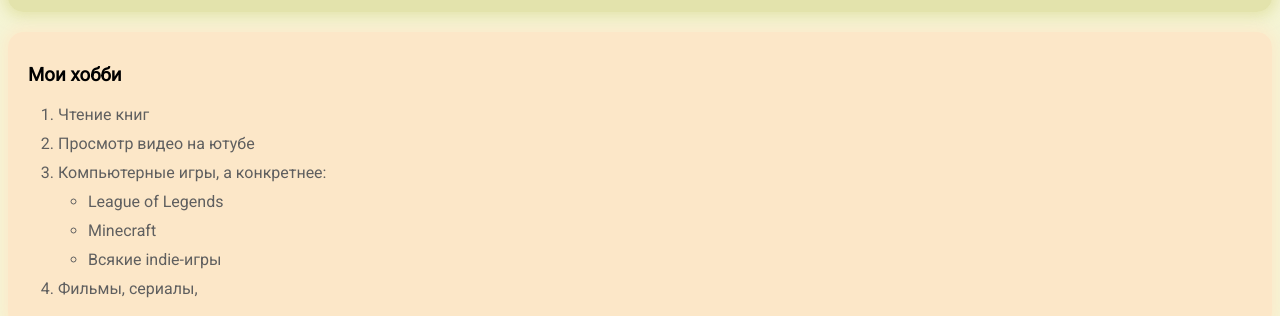
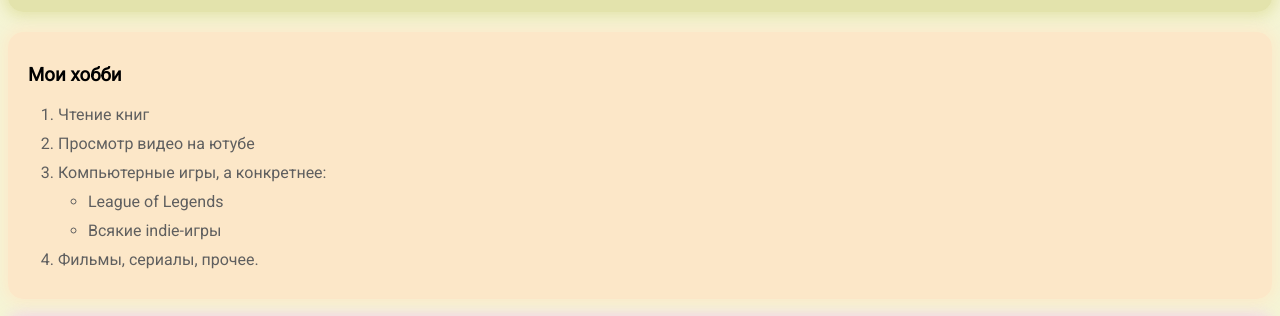
Before and after one commit to ogirkoviylord/cv_test_css, a plain HTML site: page index.html in a window 1280 px wide. Shown: the part 631-947 px from the top of the page. Drawn offline with Linux system fonts and the light colour scheme; a script that the page names is missing.

Commit message:
Update index.html

```diff
--- a/index.html
+++ b/index.html
@@ -35,10 +35,9 @@
                         <li>Компьютерные игры, а конкретнее:
                             <ul class="list">
                                 <li>League of Legends</li>
-                                <li>Minecraft</li>
                                 <li>Всякие indie-игры</li>
                             </ul></li>
-                        <li>Фильмы, сериалы, </li>
+                        <li>Фильмы, сериалы, прочее. </li>
                 </ol></p>
             </div>
         <div class="card bg-red">
```
